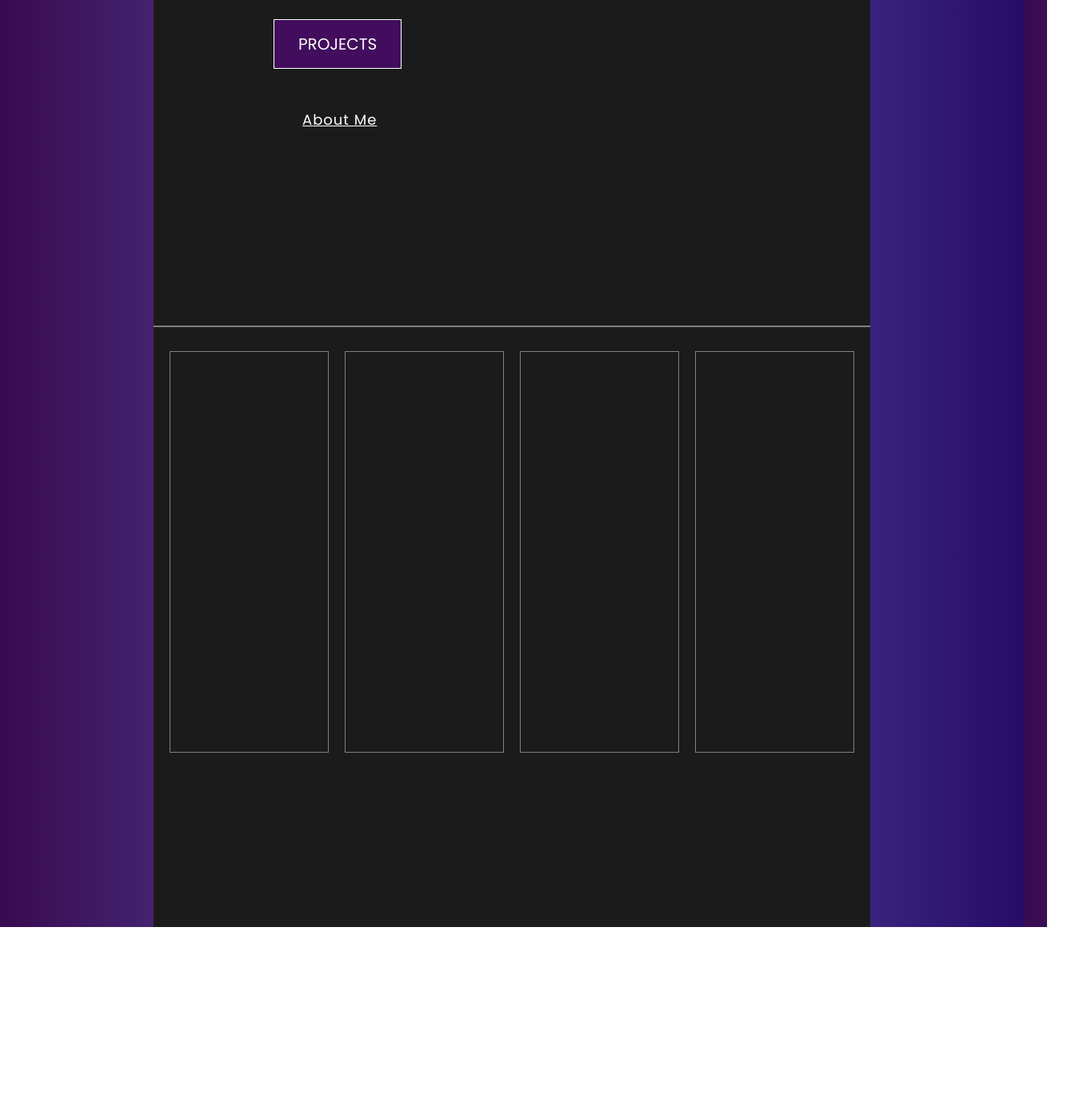
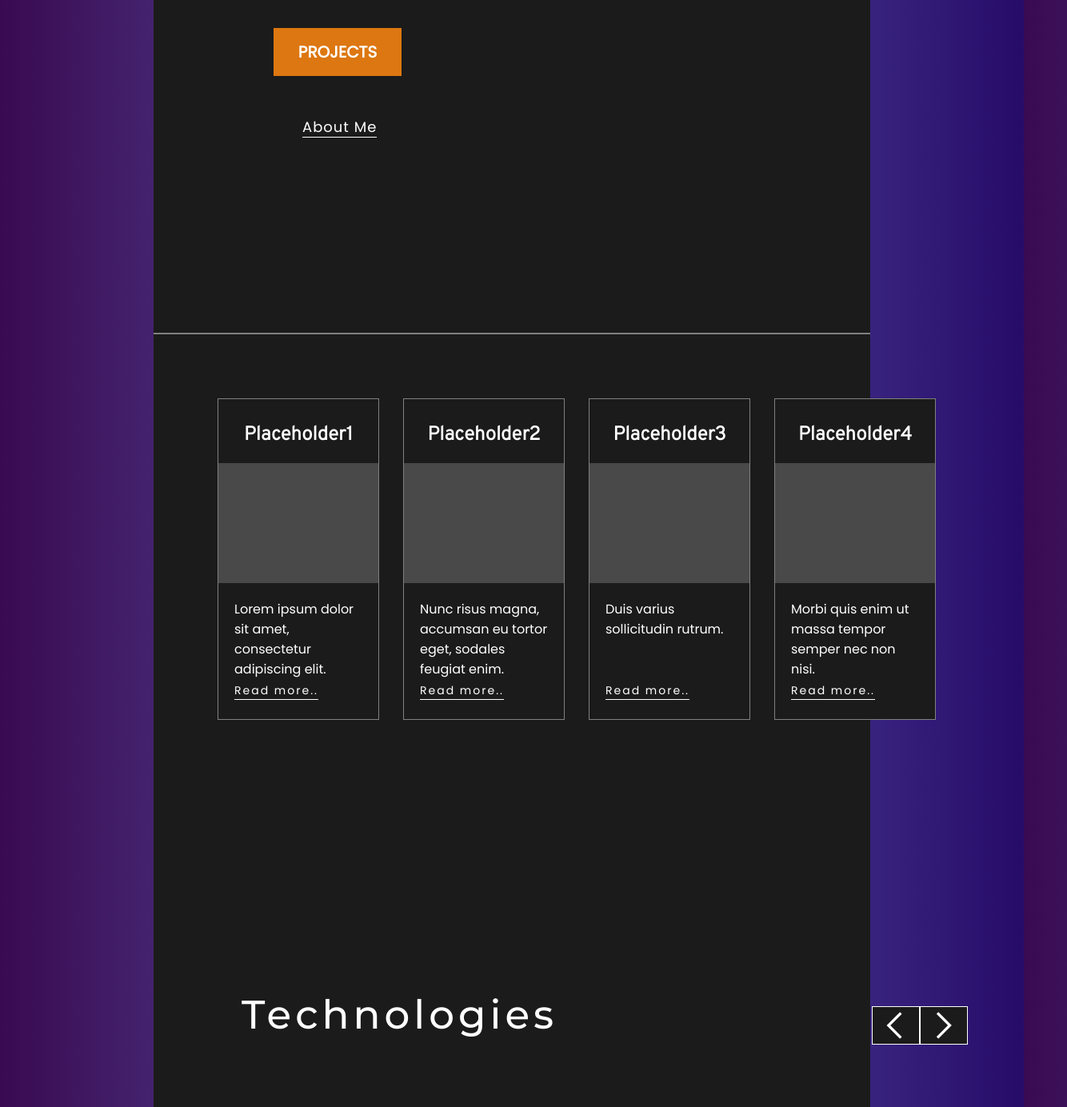
Before and after one commit to Kozakadam/projects, a React (Create React App) app in the folder react-gh-pages/: page / in a window 1280 px wide. Shown: the part 940-2324 px from the top of the page at 80% size, 1334 px wide, since content can reach past the window. Before the commit the page ends 2099 px from the top, so only its background shows below. Built offline with nearby package versions, Linux system fonts and the light colour scheme; a web font is replaced by a local one.

Commit message:
add more design elements

```diff
--- a/react-gh-pages/src/App.css
+++ b/react-gh-pages/src/App.css
@@ -18,7 +18,8 @@ body{
 
 #navbar{
   background-color: rgb(27, 27, 27);
-  padding-top: 20px;
+  padding-top: 30px;
+  margin-left: 50px;
 }
 
 #navbar > li{
@@ -26,20 +27,24 @@ body{
   display: inline;
   color: white;
   padding: 10px;
-  margin-right: 30px;
+  margin-right: 50px;
   font-family: 'Montserrat', 'sans-serif';
   letter-spacing: 1px;
   font-size: 20px;
   box-shadow: 0px 0px 0px 0px rgb(27, 27, 27);
-  transition: box-shadow 500ms;
+  transition: box-shadow 300ms;
   /* border-bottom-width: 0px; */
 }
 
 #navbar > li:hover{
   cursor: pointer;
-  transition: box-shadow 500ms;
-  box-shadow: 0px 1px 0px 0px white;
+  transition: box-shadow 300ms;
+  box-shadow: 0px 1px 0px 0px #dd7711;
   /* border-bottom-width: 100px; */
+}
+
+#navTechnologies{
+  margin-left: 510px;
 }
 
 #home{
@@ -73,18 +78,20 @@ body{
   padding-right: 30px;
   font-size: 20px;
   font-family: 'Poppins', 'sans-serif';
-  background-color: #420d5d;
-  border: 1px solid white;
+  font-weight: bold;
+  background-color: #dd7711;
+  /* border: 1px solid rgb(255, 255, 255);*/
+  border: none;
   text-transform: uppercase;
   width: 160px;
-  box-shadow: inset 0 0 0 0 white;
+  box-shadow: inset 0 0 0 0 rgb(65, 27, 101);
   transition: 300ms;
 }
 
 #projectButton:hover{
   transition: 300ms;
-  box-shadow: inset 160px 0 0 0 rgb(106, 49, 149);
-  border-color: rgb(106, 49, 149);
+  box-shadow: inset 160px 0 0 0 rgb(65, 27, 101);
+  border-color: rgb(65, 27, 101);
 }
 
 #aboutMeButton{
@@ -96,10 +103,13 @@ body{
   font-size: 18px;
   font-family: 'Poppins', 'sans-serif';
   letter-spacing: 1px;
-  text-decoration: underline;
+  /* text-decoration: underline; */
+  box-shadow: 0px 1px 0px 0px #ffffff;
+  /* text-decoration-thickness: 2px; */
+  /* text-decoration-color: #dd7711; */
 }
 
-.material-symbols-outlined {
+.symbol1{
   position: relative;
   /* margin-left: 50px; */
   font-size: 30px;
@@ -108,6 +118,79 @@ body{
   opacity: 0;
   transition: opacity 300ms;
   color: white;
+  font-variation-settings:
+  'FILL' 0,
+  'wght' 400,
+  'GRAD' 0,
+  'opsz' 48
+}
+
+.symbol2{
+  color: white;
+  font-size: 40px;
+  position: relative;
+  top: -400px;
+  left: 312px;
+  border: 1px solid white;
+  background-color: rgb(27, 27, 27);
+  padding: 3px;
+  padding-left: 10px;
+  padding-right: 8px;
+  transition: font-variation-settings 300ms;
+  transition: padding 300ms;
+  font-variation-settings:
+  'FILL' 0,
+  'wght' 400,
+  'GRAD' 0,
+  'opsz' 48
+}
+
+.symbol3{
+  color: white;
+  font-size: 40px;
+  position: relative;
+  top: -400px;
+  left: 312px;
+  border: 1px solid white;
+  background-color: rgb(27, 27, 27);
+  padding-top: 3px;
+  padding-bottom: 3px;
+  padding-left: 18px;
+  padding-right: 0px;
+  transition: font-variation-settings 300ms;
+  transition: padding 300ms;
+  font-variation-settings:
+  'FILL' 0,
+  'wght' 400,
+  'GRAD' 0,
+  'opsz' 48
+}
+
+.symbol2:hover{
+  transition: font-variation-settings 300ms;
+  transition: padding 300ms;
+  cursor: pointer;
+  /* background-color: black; */
+  /* color:#dd7711; */
+  background-color: black;
+  padding-right: 0px;
+  padding-left: 18px;
+  font-variation-settings:
+  'FILL' 0,
+  'wght' 400,
+  'GRAD' 0,
+  'opsz' 48
+}
+
+.symbol3:hover{
+  transition: font-variation-settings 300ms;
+  transition: padding 300ms;
+  cursor: pointer;
+  /* background-color: black; */
+  /* color:#dd7711; */
+  background-color: black;
+  padding-left: 10px;
+  padding-right: 8px;
   font-variation-settings:
   'FILL' 0,
   'wght' 400,
@@ -131,8 +214,93 @@ body{
   opacity: 1;
 }
 
-#aboutMeButtonContainer:hover, #projectButton {
+#aboutMeButtonContainer:hover, #projectButton:hover {
   cursor: pointer;
+}
+
+#techContainer{
+  height: 100vh;
+  background: linear-gradient(135deg, #e3e2ff, rgb(240, 207, 251));
+}
+
+#techTitle{
+  position: relative;
+  top: -420px;
+  left: 110px;
+  float: left;
+  font-size: 50px;
+  color: white;
+  letter-spacing: 5px;
+  font-family: 'Montserrat';
+}
+
+#techList{
+  position: relative;
+  margin: 0 auto;
+  top: -320px;
+  height: 500px;
+  background-color: white;
+  width: 85%;
+}
+
+.title{
+  color:white;
+  margin: 0 auto;
+  margin-top: 20px;
+  width: fit-content;
+  padding: 10px;
+  padding-left: 20px;
+  padding-right: 20px;
+  font-size: 24px;
+  font-family: "Overpass";
+  font-weight: bold;
+}
+
+/* #projectTitle1{
+  border:2px solid #570d79;
+}
+
+#projectTitle2{
+  border:2px solid #423b8b;
+}
+
+#projectTitle3{
+  border:2px solid #232155;
+}
+
+#projectTitle4{
+  border:2px solid #542a6b;
+} */
+
+.projectImg{
+  margin: 0 auto;
+  margin-top: 10px;
+  width: 200px;
+  height: 150px;
+  background-color: rgb(73, 73, 73);
+}
+
+.paragraph{
+  color: white;
+  font-family: "Poppins";
+  margin: 20px;
+  text-align: left;
+}
+
+.readMore{
+  position: absolute;
+  bottom: 25px;
+  color: white;
+  /* padding: 15px; */
+  /* padding-left: 30px; */
+  /* padding-right: 30px; */
+  margin-left: 20px;
+  font-size: 14px;
+  letter-spacing: 2px;
+  font-family: 'Poppins', 'sans-serif';
+  /* text-decoration: underline; */
+  box-shadow: 0px 1px 0px 0px #ffffff;
+  width: fit-content;
 }
 
 .circle{
@@ -245,13 +413,13 @@ body{
 #projectsContainer{
   display: grid;
   grid-template-columns: auto auto auto auto;
-  gap: 20px;
+  gap: 30px;
   margin-top: 230px;
-  padding-left: 20px;
-  padding-right: 20px;
-  padding-top: 30px;
+  padding-left: 80px;
+  padding-right: 80px;
+  padding-top: 80px;
   /* width: 100%; */
-  height: 90vh;
+  height: 145vh;
   /* background: linear-gradient(135deg, #e3e2ff, rgb(240, 207, 251)); */
   background-color: rgb(27, 27, 27);
   /* background-color: rgb(170, 26, 26); */
@@ -259,7 +427,8 @@ body{
 }
 
 #project1, #project2, #project3, #project4{
-  height: 500px;
+  position: relative;
+  height: 400px;
   width: auto;
   background-color: rgb(27, 27, 27);;
   /* border: 1px solid white; */
@@ -268,8 +437,10 @@ body{
 }
 
 #project1:hover, #project2:hover, #project3:hover, #project4:hover{
+  cursor: pointer;
   scale: 1.1;
   transition: scale 300ms ease-in-out;
+  background-color: rgb(0, 0, 0);
 }
 
 @keyframes rotate {
@@ -299,13 +470,13 @@ body{
     scale: 1;
   }
   5% {
-    left: 285px;
-    top: 215px;
+    left: 275px;
+    top: 205px;
     scale: 0.5
   }
   8% {
-    left: 285px;
-    top: 215px;
+    left: 275px;
+    top: 205px;
     scale: 0.5
   }
   30% {
@@ -326,13 +497,13 @@ body{
     scale: 1;
   }
   5% {
-    left: 280px;
-    top: 210px;
+    left: 270px;
+    top: 200px;
     scale: 0.5
   }
   8% {
-    left: 280px;
-    top: 210px;
+    left: 270px;
+    top: 200px;
     scale: 0.5
   }
   30% {
@@ -354,13 +525,13 @@ body{
     scale: 1;
   }
   5% {
-    left: 245px;
-    top: 175px;
+    left: 235px;
+    top: 165px;
     scale: 0.5
   }
   8% {
-    left: 245px;
-    top: 175px;
+    left: 235px;
+    top: 165px;
     scale: 0.5
   }
   30% {
@@ -382,13 +553,13 @@ body{
     scale: 1;
   }
   5% {
-    left: 270px;
-    top: 200px;
+    left: 260px;
+    top: 190px;
     scale: 0.5
   }
   8% {
-    left: 270px;
-    top: 200px;
+    left: 260px;
+    top: 190px;
     scale: 0.5
   }
   30% {
--- a/react-gh-pages/src/Home.js
+++ b/react-gh-pages/src/Home.js
@@ -12,19 +12,19 @@ function Home(){
                 </p>
                 <button id='projectButton'>Projects</button>
                 <button id="aboutMeButtonContainer">
-                    <span class="material-symbols-outlined">trending_flat</span>
+                    <span class="material-symbols-outlined symbol1">trending_flat</span>
                     <span id="aboutMeButton">About Me</span>
                 </button>
             </div>
             <div id="spinnerContainer">
-                <div id="spinner1">
-                    <div class="circle circle1"></div>
+                <div id="spinner3">
+                    <div class="circle circle3"></div>
                 </div>
                 <div id="spinner2">
                     <div class="circle circle2"></div>
                 </div>
-                <div id="spinner3">
-                    <div class="circle circle3"></div>
+                <div id="spinner1">
+                    <div class="circle circle1"></div>
                 </div>
                 <div id="spinner4">
                     <div class="circle circle4"></div>
--- a/react-gh-pages/src/Navbar.js
+++ b/react-gh-pages/src/Navbar.js
@@ -3,9 +3,9 @@ function Navbar(){
         <div>
             <ul id="navbar">
                 <li>Projects</li>
-                <li>Technologies</li>
+                <li id="navTechnologies">Technologies</li>
                 <li>Design</li>
-                <li>About Me</li>
+                <li id="navAboutMe">About Me</li>
             </ul>
         </div>
     )
--- a/react-gh-pages/src/Projects.js
+++ b/react-gh-pages/src/Projects.js
@@ -2,10 +2,30 @@ function Projects(){
     return(
         <div>
             <div id="projectsContainer">
-                <div id="project1"></div>
-                <div id="project2"></div>
-                <div id="project3"></div>
-                <div id="project4"></div>
+                <div id="project1">
+                    <div class="title" id="projectTitle1">Placeholder1</div>
+                    <div class="projectImg"></div>
+                    <div class="paragraph">Lorem ipsum dolor sit amet, consectetur adipiscing elit.</div>
+                    <div class="readMore">Read more..</div>
+                </div>
+                <div id="project2">
+                    <div class="title" id="projectTitle2">Placeholder2</div>
+                    <div class="projectImg"></div>
+                    <div class="paragraph">Nunc risus magna, accumsan eu tortor eget, sodales feugiat enim.</div>
+                    <div class="readMore">Read more..</div>
+                </div>
+                <div id="project3">
+                    <div class="title" id="projectTitle3">Placeholder3</div>
+                    <div class="projectImg"></div>
+                    <div class="paragraph">Duis varius sollicitudin rutrum.</div>
+                    <div class="readMore">Read more..</div>
+                </div>
+                <div id="project4">
+                    <div class="title" id="projectTitle4">Placeholder4</div>
+                    <div class="projectImg"></div>
+                    <div class="paragraph">Morbi quis enim ut massa tempor semper nec non nisi.</div>
+                    <div class="readMore">Read more..</div>
+                </div>
             </div>
         </div>
     )
--- a/react-gh-pages/src/Tech.js
+++ b/react-gh-pages/src/Tech.js
@@ -1,5 +1,16 @@
 function Tech(){
+    return(
+        <div id="techContainer">
+            <div id="techTitle">
+                Technologies
+            </div>
+            <span class="material-symbols-outlined symbol3">arrow_back_ios</span>
+            <span class="material-symbols-outlined symbol2">arrow_forward_ios</span>
+            <div id="techList">
 
+            </div>
+        </div>
+    )
 }
 
 export default Tech;
```
